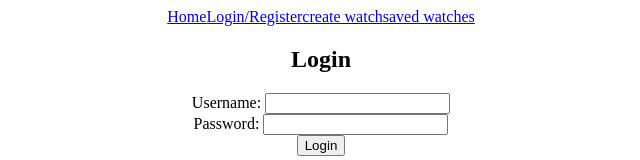
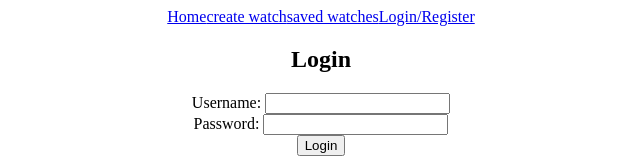
Before and after one commit to jimmy094/watches, a React (Create React App) app in the folder client/watches/: page /auth in a window 1280 px wide. Shown: the top 160 px of the page, without its empty margins (319-959 px from the left). Built offline with nearby package versions, Linux system fonts and the light colour scheme.

Commit message:
logout button

```diff
--- a/client/watches/src/components/navbar.jsx
+++ b/client/watches/src/components/navbar.jsx
@@ -1,10 +1,20 @@
 import { Link } from "react-router-dom";
+import { useCookies } from "react-cookie";
 
 export const Navbar = () => {
-    return <div className="navbar">
+    const [cookies, setCookies] = useCookies(["access_token"]);
+
+    return (
+    <div className="navbar">
         <Link to="/">Home</Link>
-        <Link to="/auth">Login/Register</Link>
         <Link to="/createWatch">create watch</Link>
         <Link to="/savedWatches">saved watches</Link>
+        {!cookies.access_token ? (
+        <Link to="/auth">Login/Register</Link>
+        ) : (
+        <button>Logout</button>
+        )}
+
     </div>
-}
+    )
+};
--- a/client/watches/src/pages/auth.jsx
+++ b/client/watches/src/pages/auth.jsx
@@ -1,5 +1,7 @@
 import { useState } from "react";
 import axios from "axios";
+import { useCookies } from "react-cookie"
+import { useNavigate } from "react-router-dom";
 
 export const Auth = () => {
  return (
@@ -15,9 +17,28 @@ const Login = () => {
     const [ username, setUsername ] = useState("");
     const [ password, setPassword ] = useState("");
 
+    const [_, setCookies] = useCookies(["access token"])
+
+    const navigate = useNavigate()
+
+    const onSubmit = async (event) => {
+        event.preventDefault();
+        try {
+            const response = await axios.post("http://localhost:3001/auth/login", {
+                username,
+                password,
+            });
+            setCookies("access token", response.data.token);
+            window.localStorage.setItem("userID", response.data.userID);
+            navigate("/")
+        } catch (error) {
+            console.log(error)
+        }
+    }
+
     return (
         <div className="auth-container">
-            <form>
+            <form onSubmit={onSubmit}>
                 <h2>Login</h2>
                 <div className="form-group">
                     <label htmlFor="username"> Username: </label>
```
